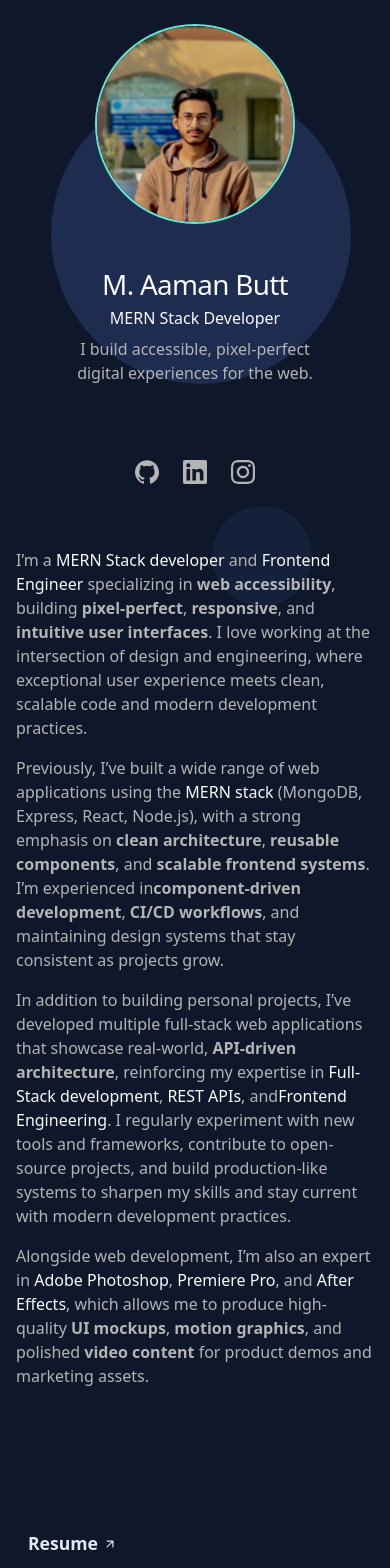
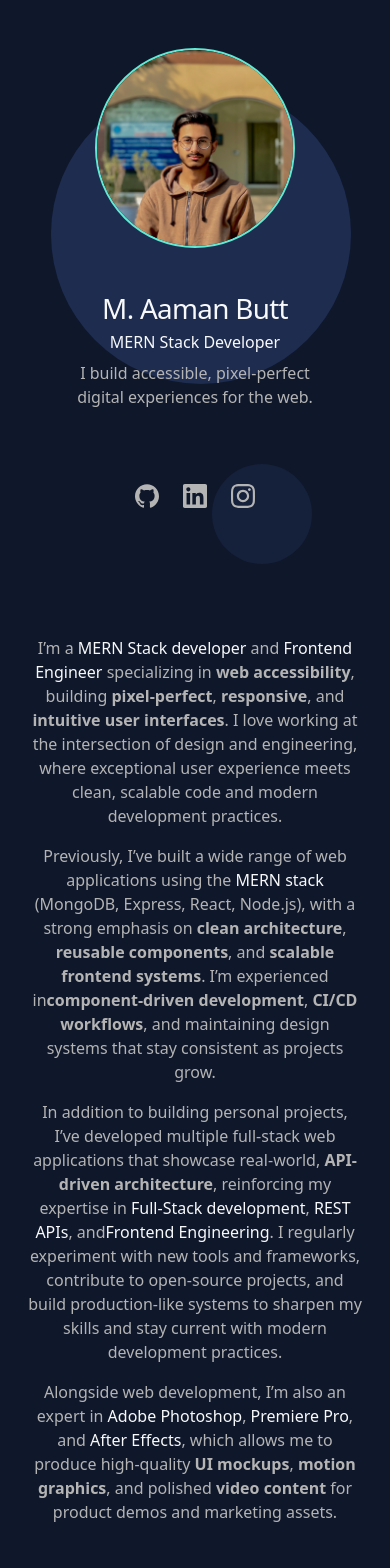
Before and after one commit to muhammadaamanbutt-commits/Portfolio, a React (Vite) app: page / in a window 390 px wide. Shown: the top 1568 px of the page. Built offline with nearby package versions, Linux system fonts and the light colour scheme.

Commit message:
style: update layout and typography for improved responsiveness and aesthetics

```diff
--- a/src/App.jsx
+++ b/src/App.jsx
@@ -37,7 +37,7 @@ const App = () => {
   }, []);
 
   return (
-    <main className="container py-4">
+    <main className="container-fluid pt-0 pb-4">
       <div className="intro">
         <Sidebar activeSection={activeSection} />
         <MainContent />
--- a/src/css/style.css
+++ b/src/css/style.css
@@ -1,3 +1,15 @@
+html {
+    scroll-behavior: smooth;
+}
+
+h1 {
+    font-size: clamp(2rem, 5vw, 3rem);
+}
+
+h2 {
+    font-size: clamp(1rem, 3vw, 1.25rem);
+}
+
 :root {
     --bg-body: #0f172a;
     --text-main: #94a3b8;
@@ -21,30 +33,34 @@ body {
     margin: 0;
 }
 
-   /*LAYOUT CONTAINERS */
+/*LAYOUT CONTAINERS */
 
 .intro {
     max-width: 1200px;
     margin: 0 auto;
-    padding: 0 6rem;
+    padding: 0 2rem;
     display: flex;
-    gap: 4rem;
+    /* gap: 2rem; */
+    justify-content: center;
+    align-items: flex-start;
 }
 
 header {
-    width: 40%;
+    width: calc(40% - 2rem);
     position: sticky;
     top: 0;
-    max-height: 100vh;
+    height: 100vh;
     display: flex;
     flex-direction: column;
-    justify-content: center;
+    justify-content: space-between;
+    padding: 3rem 0;
 }
 
 #main {
     position: relative;
-    width: 100%;
+    width: calc(60% - 2rem);
     padding: 6rem 0;
+    left: 0;
 }
 
 .section-container {
@@ -53,7 +69,7 @@ header {
     padding: 5rem 0;
 }
 
-   /*SIDEBAR COMPONENTS (Profile, Nav, Socials) */
+/*SIDEBAR COMPONENTS (Profile, Nav, Socials) */
 
 .profile-pic {
     width: 200px;
@@ -98,6 +114,7 @@ h2 {
 nav ul {
     list-style: none;
     padding: 0;
+    overflow: hidden;
 }
 
 nav li {
@@ -159,7 +176,7 @@ nav a.active::before {
     fill: currentColor;
 }
 
-   /*MAIN CONTENT COMPONENTS (About, Experience, Projects) */
+/*MAIN CONTENT COMPONENTS (About, Experience, Projects) */
 
 .aboutdiv {
     width: 250px;
@@ -169,7 +186,7 @@ nav a.active::before {
 
 #about {
     color: rgb(180, 180, 180);
-    max-width: 70%;
+    max-width: 100%;
 }
 
 .highlight {
@@ -224,7 +241,7 @@ nav a.active::before {
     text-decoration: none;
     display: block;
     border: 1px solid transparent;
-    max-width: 70%;
+    max-width: 90%;
 }
 
 .experience-card:hover {
@@ -272,7 +289,7 @@ nav a.active::before {
     padding: 1.5rem;
     border-radius: 0.5rem;
     transition: background-color 0.3s ease;
-    max-width: 70%;
+    max-width: 90%;
     border: 1px solid transparent;
 }
 
@@ -340,7 +357,7 @@ nav a.active::before {
     line-height: 1;
 }
 
-   /*BACKGROUND DECORATION (Animated Circles) */
+/*BACKGROUND DECORATION (Animated Circles) */
 
 #bgcircle,
 #bgcircle2 {
@@ -373,40 +390,45 @@ nav a.active::before {
     transition: transform 0.1s ease-out;
     position: fixed;
     right: 30%;
-    top: 60%;
+    top: 65%;
 }
 
-   /*RESPONSIVE MEDIA QUERIES */
+/*RESPONSIVE MEDIA QUERIES */
 
 @media (max-width: 1024px) {
 
     .intro {
         flex-direction: column;
         padding: 0 1rem;
-        gap: 2rem;
+        gap: 3rem;
         overflow-x: hidden !important;
     }
 
     header {
         width: 100% !important;
         position: relative !important;
+        height: auto !important;
         overflow-x: hidden !important;
         display: flex;
         align-items: center;
     }
 
+    #about {
+        text-align: center;
+    }
+
     nav {
         display: none;
-        overflow-x: hidden !important;
     }
 
-    main,
     #main {
         width: 100% !important;
-        position: static !important;
         padding: 2rem 0 !important;
-        margin: 0 !important;
-        overflow-x: hidden !important;
+    }
+
+    .social-icons {
+        justify-content: center;
+        /* Icons ko center mein align kiya [7] */
     }
 
     .experience-card,
@@ -424,14 +446,14 @@ nav a.active::before {
 
     #myCard {
         overflow-x: hidden !important;
-        right: 10%;
+        right: 35%;
         top: 10%;
     }
 
     #myCard2 {
         overflow-x: hidden !important;
-        right: 20%;
-        top: 60%;
+        right: 35%;
+        top: 55%;
     }
 
     .aboutdiv {
@@ -442,6 +464,22 @@ nav a.active::before {
         align-items: center;
     }
 }
+
+@media (max-width: 450px) {
+    #myCard {
+        overflow-x: hidden !important;
+        right: 10%;
+        top: 10%;
+    }
+
+    #myCard2 {
+        overflow-x: hidden !important;
+        right: 20%;
+        top: 55%;
+    }
+}
+
+
 
 @media (min-width: 768px) {
     .thumbnail-container {
```
